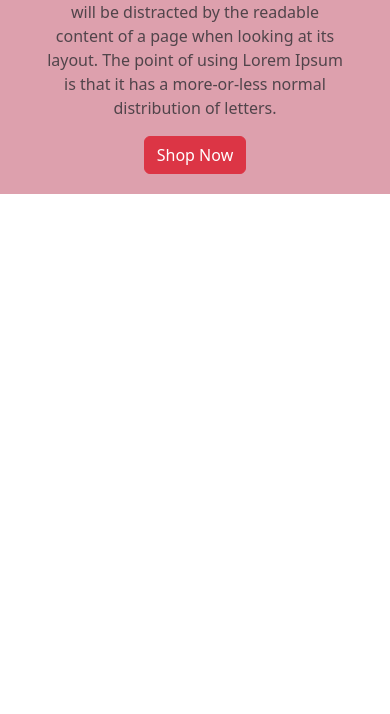
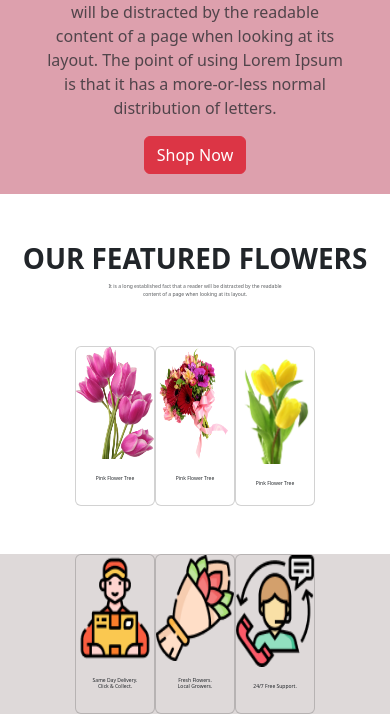
Before and after one commit to dev-bishwendu/bootstrap-sample-project-3, a plain HTML site: page index.html in a window 390 px wide. Shown: the part 586-1300 px from the top of the page. Before the commit the page ends 844 px from the top, so only its background shows below. Drawn offline with Linux system fonts and the light colour scheme.

Commit message:
feature & customer service added

```diff
--- a/css/responsive.css
+++ b/css/responsive.css
@@ -20,6 +20,27 @@
         width: 200px !important;
         text-align: center !important;
     }
+    .margin-top{
+        margin-top: 5px !important;
+    }
+    .diaplay-6{
+        font-size: 20px !important;
+    }
+    .card{
+        width: 5em !important;
+        height: 10em !important;
+        gap: 0px !important;
+    }
+    .card img{
+        width: 100% !important;
+        height: 100% !important;
+    }
+    .card h5{
+        font-size: 5px !important;
+    }
+    .remark{
+        font-size: 5px !important;
+    }
 
 }
 @media (min-width: 768px) and (max-width: 1020px)
--- a/css/style.css
+++ b/css/style.css
@@ -0,0 +1,3 @@
+.margin-top{
+    margin-top: 150px;
+}
--- a/index.html
+++ b/index.html
@@ -97,6 +97,62 @@
     </section>
 
     <!------------------------hero section end------------------------------>
+
+    <!------------------------featured section start------------------------>
+
+    <section class="container margin-top">
+        <div class="text-center">
+            <h1 class="display-6 fw-bold text-uppercase">Our Featured Flowers</h1>
+            <p class="text-muted w-50 mx-auto mb-5 remark">It is a long established fact that a reader will be distracted by the readable content of a page when looking at its layout.</p>
+        </div>
+        <div class="d-flex justify-content-center gap-md-5 gap-sm-0 flex-wrap">
+            <div class="card" style="width: 18rem;">
+                <img src="./asset/feature 1.png" height="300px" class="card-img-top" alt="...">
+                <div class="card-body">
+                  <h5 class="card-title text-center">Pink Flower Tree</h5>
+                </div>
+              </div>
+              <div class="card" style="width: 18rem;">
+                <img src="./asset/feature 2.png" height="300px" class="card-img-top" alt="...">
+                <div class="card-body">
+                  <h5 class="card-title text-center">Pink Flower Tree</h5>
+                </div>
+              </div>
+              <div class="card" style="width: 18rem;">
+                <img src="./asset/feature 3.png" height="300px" class="card-img-top" alt="...">
+                <div class="card-body">
+                  <h5 class="card-title text-center">Pink Flower Tree</h5>
+                </div>
+              </div>
+        </div>
+    </section>
+
+    <!------------------------customer service end-------------------------->
+
+    <section class="container margin-top" style="background-color: #ded9d9;">
+        <div class="d-flex justify-content-center gap-md-5 gap-sm-0 flex-wrap mt-5">
+            <div class="card align-items-center" style="width: 18rem; background-color: #ded9d9;">
+                <img src="./asset/customer service 1.png" width="80px" alt="">
+                <div class="card-body">
+                  <h5 class="card-title text-center">Same Day Delivery. Click & Collect.</h5>
+                </div>
+            </div>
+            <div class="card align-items-center" style="width: 18rem; background-color: #ded9d9;">
+                <img src="./asset/customer service 2.png" width="80px" alt="">
+                <div class="card-body">
+                  <h5 class="card-title text-center">Fresh Flowers. Local Growers.</h5>
+                </div>
+            </div>
+            <div class="card align-items-center" style="width: 18rem; background-color: #ded9d9;">
+                <img src="./asset/customer service 3.png" width="80px" alt="">
+                <div class="card-body">
+                  <h5 class="card-title text-center">24/7 Free Support.</h5>
+                </div>
+            </div>
+        </div>
+    </section>
+
+    <!------------------------customer service end--------------------------->
     <script src="./js/bootstrap.bundle.min.js"></script>
 </body>
 </html>
```
